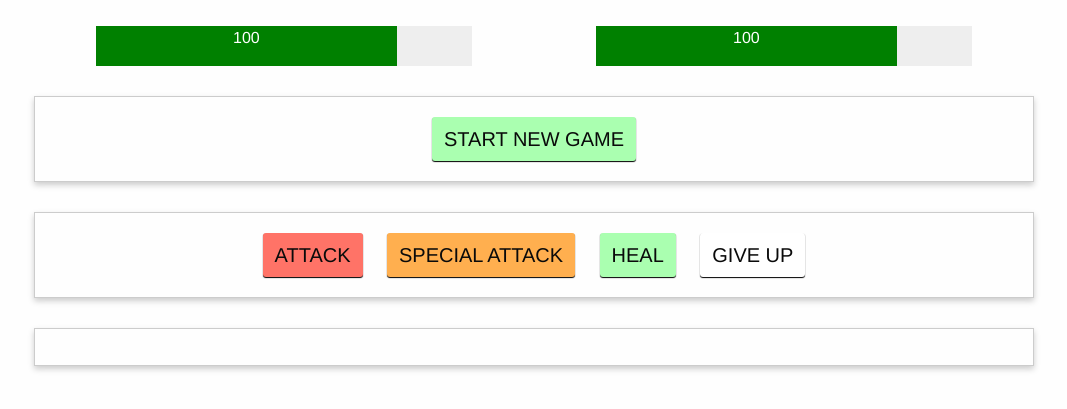
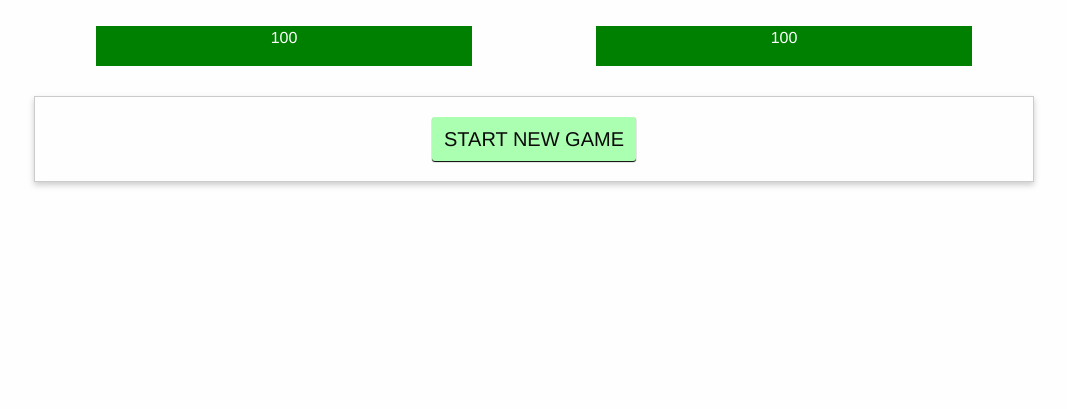
Before and after one commit to caioq/project-1-vuejs, a plain HTML site: page index.html in a window 1280 px wide. Shown: the part 65-474 px from the top of the page, without its empty margins (106-1173 px from the left). Drawn offline with nearby package versions, Linux system fonts and the light colour scheme.

Commit message:
new game implemented

```diff
--- a/app.js
+++ b/app.js
@@ -4,12 +4,22 @@ new Vue({
         life: {
             user: 100,
             monster: 100
+        },
+        gameIsRunning: false
+    },
+    computed: {
+        lifeUser: function () {
+            return this.user.width = this.life.user;
         }
     },
     methods: {
         newGame: function () {
             this.life.user = 100;
             this.life.monster = 100;
+            this.gameIsRunning = true;
+        },
+        attack: function () {
+            this.life.user = 80;
         }
     }
 });
--- a/css/app.css
+++ b/css/app.css
@@ -8,6 +8,13 @@
     background-color: #eee;
     margin: auto;
     transition: width 500ms;
+}
+
+.healthbar .user{
+    width: 100%;
+}
+.healthbar .monster {
+    width: 100%;
 }
 
 .controls, .log {
--- a/index.html
+++ b/index.html
@@ -12,7 +12,7 @@
         <div class="small-6 columns">
             <h1 class="text-center">YOU</h1>
             <div class="healthbar">
-                <div class="healthbar text-center" style="background-color: green; margin: 0; color: white;">
+                <div class="healthbar user text-center" :class="" style="background-color: green; margin: 0; color: white;">
                     {{ life.user }}
                 </div>
             </div>
@@ -20,20 +20,23 @@
         <div class="small-6 columns">
             <h1 class="text-center">MONSTER</h1>
             <div class="healthbar">
-                <div class="healthbar text-center" style="background-color: green; margin: 0; color: white;">
+                <div class="healthbar monster text-center" style="background-color: green; margin: 0; color: white;">
                     {{ life.monster }}
                 </div>
             </div>
         </div>
     </section>
+    <template v-if="!gameIsRunning">
         <section class="row controls">
             <div class="small-12 columns">
                 <button id="start-game" @click="newGame">START NEW GAME</button>
             </div>
         </section>
+    </template>
+    <template v-else>
         <section class="row controls">
             <div class="small-12 columns">
-            <button id="attack">ATTACK</button>
+                <button id="attack" @click="attack">ATTACK</button>
                 <button id="special-attack">SPECIAL ATTACK</button>
                 <button id="heal">HEAL</button>
                 <button id="give-up">GIVE UP</button>
@@ -43,11 +46,11 @@
             <div class="small-12 columns">
                 <ul>
                     <li>
-
                     </li>
                 </ul>
             </div>
         </section>
+    </template>
 </div>
 <script src="app.js"></script>
 </body>
```
Lines whose indentation alone changed are shown as unchanged.
